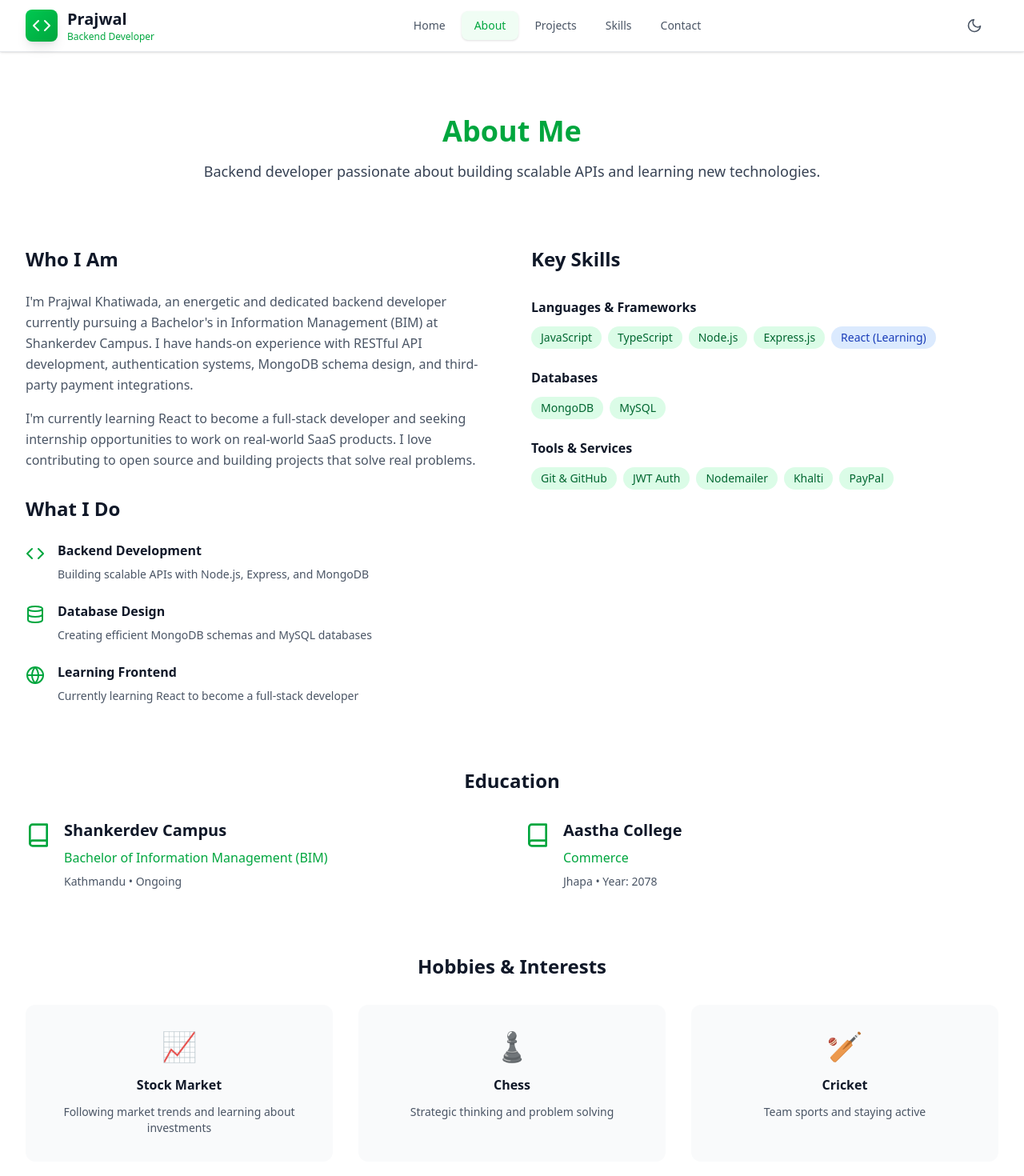
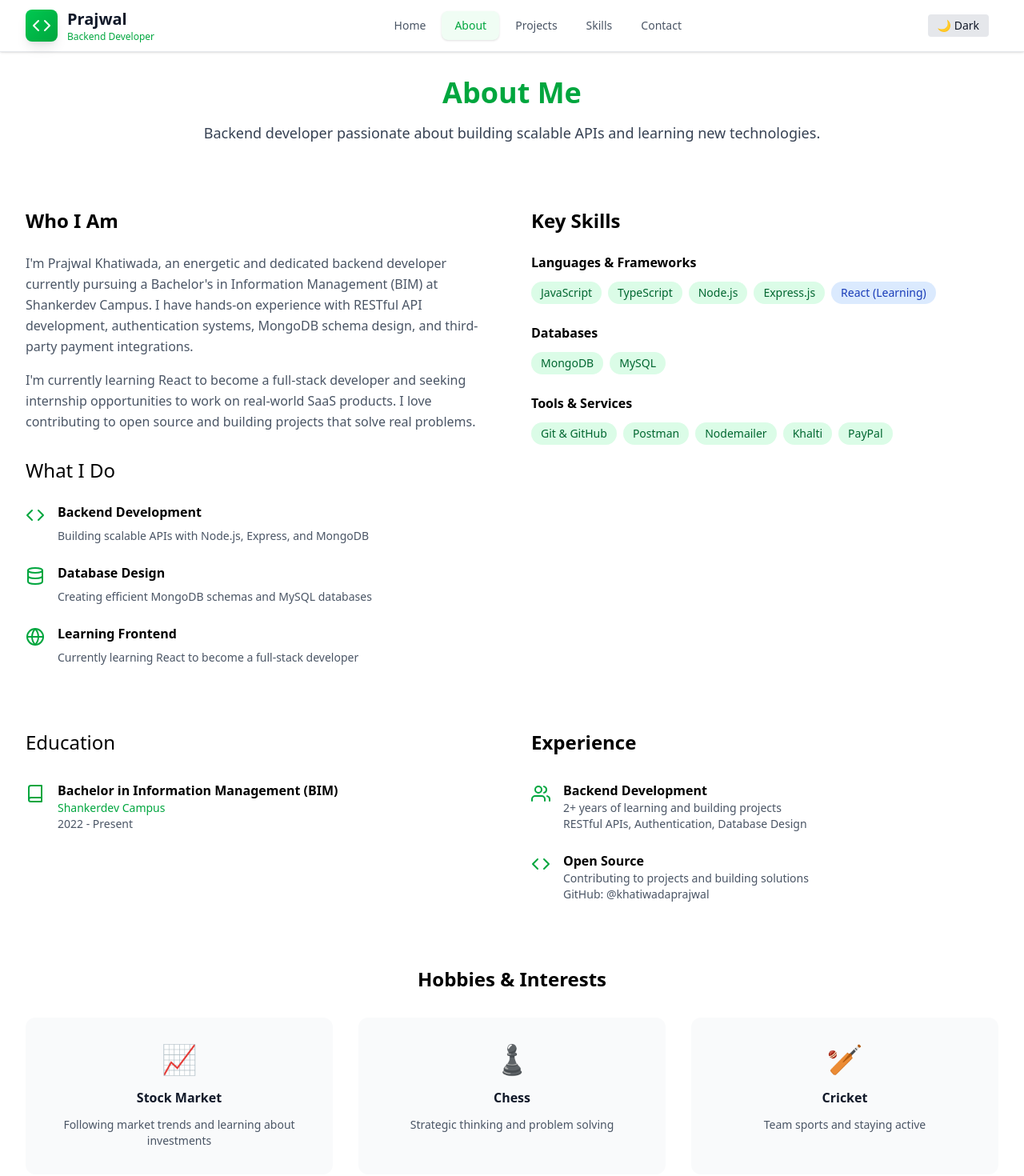
Before and after one commit to khatiwadaprajwal/portfolio-site, a React (Vite) app: page /about in a window 1280 px wide. Shown: the top 1470 px of the page at 80% size. Built offline with nearby package versions, Linux system fonts and the light colour scheme.

Commit message:
UI enhanced and dark and white toggle theme added

```diff
--- a/src/App.jsx
+++ b/src/App.jsx
@@ -9,32 +9,39 @@ import Skills from './pages/Skills';
 import Contact from './pages/Contact';
 
 function App() {
-  const [darkMode, setDarkMode] = useState(() => {
-    const saved = localStorage.getItem('darkMode');
-    return saved ? JSON.parse(saved) : false;
+  const [theme, setTheme] = useState(() => {
+    const savedTheme = localStorage.getItem('theme');
+    return savedTheme || 'light';
   });
 
+  const toggleTheme = () => {
+    setTheme((prev) => (prev === 'light' ? 'dark' : 'light'));
+  };
+
   useEffect(() => {
-    localStorage.setItem('darkMode', JSON.stringify(darkMode));
-    document.documentElement.classList.toggle('dark', darkMode);
-  }, [darkMode]);
+    localStorage.setItem('theme', theme);
+  }, [theme]);
 
-  const toggleDarkMode = () => setDarkMode(prev => !prev);
+  // Dynamic class variables
+  const bgColor = theme === 'light' ? 'bg-white' : 'bg-gray-900';
+  const textColor = theme === 'light' ? 'text-black' : 'text-white';
 
   return (
     <Router>
-      <div className="min-h-screen bg-white dark:bg-gray-900 transition-colors duration-300">
-        <Navbar darkMode={darkMode} toggleDarkMode={toggleDarkMode} />
-        <main className="pt-16">
+      <div className={`min-h-screen transition-colors duration-300 ${bgColor} ${textColor} flex flex-col`}>
+        <Navbar theme={theme} toggleTheme={toggleTheme} />
+
+        <main className="pt-16 flex-grow">
           <Routes>
-            <Route path="/" element={<Home />} />
-            <Route path="/about" element={<About />} />
-            <Route path="/projects" element={<Projects />} />
-            <Route path="/skills" element={<Skills />} />
-            <Route path="/contact" element={<Contact />} />
+            <Route path="/" element={<Home theme={theme} />} />
+            <Route path="/about" element={<About theme={theme} />} />
+            <Route path="/projects" element={<Projects theme={theme} />} />
+            <Route path="/skills" element={<Skills theme={theme} />} />
+            <Route path="/contact" element={<Contact theme={theme} />} />
           </Routes>
         </main>
-        <Footer />
+
+        <Footer theme={theme} />
       </div>
     </Router>
   );
--- a/src/components/Footer.jsx
+++ b/src/components/Footer.jsx
@@ -1,6 +1,7 @@
 import { FiGithub, FiMail } from 'react-icons/fi';
 import React from 'react';
-const Footer = () => {
+
+const Footer = ({ theme = "light" }) => {
   const socialLinks = [
     {
       name: 'GitHub',
@@ -14,16 +15,18 @@ const Footer = () => {
     },
   ];
 
+  const isDark = theme === "dark";
+
   return (
-    <footer className="bg-gray-50 dark:bg-gray-800 border-t border-gray-200 dark:border-gray-700">
+    <footer className={`${isDark ? 'bg-gray-800 text-white' : 'bg-gray-50 text-gray-900'} border-t ${isDark ? 'border-gray-700' : 'border-gray-200'}`}>
       <div className="max-w-7xl mx-auto px-4 sm:px-6 lg:px-8 py-12">
         <div className="grid grid-cols-1 md:grid-cols-3 gap-8">
           {/* About */}
           <div className="space-y-4">
-            <h3 className="text-lg font-semibold text-gray-900 dark:text-white">
+            <h3 className={`text-lg font-semibold ${isDark ? 'text-white' : 'text-gray-900'}`}>
               Prajwal Khatiwada
             </h3>
-            <p className="text-gray-600 dark:text-gray-400 text-sm">
+            <p className={`text-sm ${isDark ? 'text-gray-400' : 'text-gray-600'}`}>
               Backend developer passionate about building scalable APIs and learning new technologies.
               Currently pursuing BIM and seeking internship opportunities.
             </p>
@@ -31,27 +34,27 @@ const Footer = () => {
 
           {/* Quick Links */}
           <div className="space-y-4">
-            <h3 className="text-lg font-semibold text-gray-900 dark:text-white">
+            <h3 className={`text-lg font-semibold ${isDark ? 'text-white' : 'text-gray-900'}`}>
               Quick Links
             </h3>
             <ul className="space-y-2 text-sm">
               <li>
-                <a href="/about" className="text-gray-600 dark:text-gray-400 hover:text-green-600 dark:hover:text-green-400 transition-colors duration-200">
+                <a href="/about" className={`${isDark ? 'text-gray-400 hover:text-green-400' : 'text-gray-600 hover:text-green-600'} transition-colors duration-200`}>
                   About Me
                 </a>
               </li>
               <li>
-                <a href="/projects" className="text-gray-600 dark:text-gray-400 hover:text-green-600 dark:hover:text-green-400 transition-colors duration-200">
+                <a href="/projects" className={`${isDark ? 'text-gray-400 hover:text-green-400' : 'text-gray-600 hover:text-green-600'} transition-colors duration-200`}>
                   Projects
                 </a>
               </li>
               <li>
-                <a href="/skills" className="text-gray-600 dark:text-gray-400 hover:text-green-600 dark:hover:text-green-400 transition-colors duration-200">
+                <a href="/skills" className={`${isDark ? 'text-gray-400 hover:text-green-400' : 'text-gray-600 hover:text-green-600'} transition-colors duration-200`}>
                   Skills
                 </a>
               </li>
               <li>
-                <a href="/contact" className="text-gray-600 dark:text-gray-400 hover:text-green-600 dark:hover:text-green-400 transition-colors duration-200">
+                <a href="/contact" className={`${isDark ? 'text-gray-400 hover:text-green-400' : 'text-gray-600 hover:text-green-600'} transition-colors duration-200`}>
                   Contact
                 </a>
               </li>
@@ -60,17 +63,17 @@ const Footer = () => {
 
           {/* Contact Info */}
           <div className="space-y-4">
-            <h3 className="text-lg font-semibold text-gray-900 dark:text-white">
+            <h3 className={`text-lg font-semibold ${isDark ? 'text-white' : 'text-gray-900'}`}>
               Contact
             </h3>
             <div className="space-y-2 text-sm">
-              <p className="text-gray-600 dark:text-gray-400">
+              <p className={`${isDark ? 'text-gray-400' : 'text-gray-600'}`}>
                 prajwalkhatiwada28@gmail.com
               </p>
-              <p className="text-gray-600 dark:text-gray-400">
+              <p className={`${isDark ? 'text-gray-400' : 'text-gray-600'}`}>
                 +977 9824005179
               </p>
-              <p className="text-gray-600 dark:text-gray-400">
+              <p className={`${isDark ? 'text-gray-400' : 'text-gray-600'}`}>
                 Lalitpur, Nepal
               </p>
             </div>
@@ -78,7 +81,7 @@ const Footer = () => {
         </div>
 
         {/* Bottom Section */}
-        <div className="mt-8 pt-8 border-t border-gray-200 dark:border-gray-700">
+        <div className={`mt-8 pt-8 border-t ${isDark ? 'border-gray-700' : 'border-gray-200'}`}>
           <div className="flex justify-center">
             {/* Social Links */}
             <div className="flex space-x-4">
@@ -88,7 +91,7 @@ const Footer = () => {
                   href={social.url}
                   target="_blank"
                   rel="noopener noreferrer"
-                  className="text-gray-600 dark:text-gray-400 hover:text-green-600 dark:hover:text-green-400 transition-colors duration-200"
+                  className={`${isDark ? 'text-gray-400 hover:text-green-400' : 'text-gray-600 hover:text-green-600'} transition-colors duration-200`}
                   aria-label={social.name}
                 >
                   <social.icon className="w-5 h-5" />
--- a/src/components/Navbar.jsx
+++ b/src/components/Navbar.jsx
@@ -1,9 +1,8 @@
-import { useState } from 'react';
+import React,{useState} from 'react';
 import { Link, useLocation } from 'react-router-dom';
 import { FiMenu, FiX, FiSun, FiMoon, FiCode } from 'react-icons/fi';
-import React from 'react';
 
-const Navbar = ({ darkMode, toggleDarkMode }) => {
+const Navbar = ({  pageName, theme = "light", toggleTheme, children }) => {
   const [isOpen, setIsOpen] = useState(false);
   const location = useLocation();
 
@@ -14,11 +13,30 @@ const Navbar = ({ darkMode, toggleDarkMode }) => {
     { path: '/skills', label: 'Skills' },
     { path: '/contact', label: 'Contact' },
   ];
+    const isDark = theme === "dark";
+
+  const navbarStyle = isDark
+    ? "bg-gray-900 text-white"
+    : "bg-white text-gray-900 border-b";
+
+  const bodyStyle = isDark
+    ? "bg-gray-800 text-white min-h-screen"
+    : "bg-gray-100 text-black min-h-screen";
+
+  // Get user's first initial
+  const getInitial = (name) => {
+    return name ? name.charAt(0).toUpperCase() : "?";
+  };
+
 
   const isActive = (path) => location.pathname === path;
 
   return (
-    <nav className="fixed top-0 left-0 right-0 z-50 bg-white/90 dark:bg-gray-900/90 backdrop-blur-md border-b border-gray-200 dark:border-gray-700 shadow-sm">
+    <nav className={`fixed top-0 left-0 right-0 z-50 backdrop-blur-md border-b shadow-sm ${
+      isDark
+        ? 'bg-gray-900/90 border-gray-700'
+        : 'bg-white/90 border-gray-200'
+    }`}>
       <div className="max-w-7xl mx-auto px-4 sm:px-6 lg:px-8">
         <div className="flex justify-between items-center h-16">
           {/* Logo */}
@@ -27,7 +45,9 @@ const Navbar = ({ darkMode, toggleDarkMode }) => {
               <FiCode className="w-6 h-6 text-white" />
             </div>
             <div className="flex flex-col">
-              <span className="text-xl font-bold text-gray-900 dark:text-white group-hover:text-green-600 dark:group-hover:text-green-400 transition-colors duration-300">
+              <span className={`text-xl font-bold group-hover:text-green-600 dark:group-hover:text-green-400 transition-colors duration-300 ${
+                isDark ? 'text-white' : 'text-gray-900'
+              }`}>
                 Prajwal
               </span>
               <span className="text-xs text-green-600 dark:text-green-400 font-medium">
@@ -45,7 +65,9 @@ const Navbar = ({ darkMode, toggleDarkMode }) => {
                 className={`px-4 py-2 rounded-lg text-sm font-medium transition-all duration-200 ${
                   isActive(link.path)
                     ? 'text-green-600 dark:text-green-400 bg-green-50 dark:bg-green-900/20 shadow-sm'
-                    : 'text-gray-600 dark:text-gray-400 hover:text-gray-900 dark:hover:text-white hover:bg-gray-50 dark:hover:bg-gray-800'
+                    : isDark
+                      ? 'text-gray-400 hover:text-white hover:bg-gray-800'
+                      : 'text-gray-600 hover:text-gray-900 hover:bg-gray-50'
                 }`}
               >
                 {link.label}
@@ -56,18 +78,25 @@ const Navbar = ({ darkMode, toggleDarkMode }) => {
           {/* Right side buttons */}
           <div className="flex items-center space-x-3">
             {/* Dark mode toggle */}
-            <button
-              onClick={toggleDarkMode}
-              className="p-2 rounded-lg text-gray-600 dark:text-gray-400 hover:text-gray-900 dark:hover:text-white hover:bg-gray-100 dark:hover:bg-gray-800 transition-all duration-200"
-              aria-label="Toggle dark mode"
-            >
-              {darkMode ? <FiSun className="w-5 h-5" /> : <FiMoon className="w-5 h-5" />}
-            </button>
+           <button
+            onClick={toggleTheme}
+            className={`ml-2 px-3 py-1 rounded text-sm transition-colors duration-200 ${
+              isDark
+                ? 'bg-gray-700 hover:bg-gray-600 text-white'
+                : 'bg-gray-200 hover:bg-gray-300 text-gray-900'
+            }`}
+          >
+            {isDark ? "☀ Light" : "🌙 Dark"}
+          </button>
 
             {/* Mobile menu button */}
             <button
               onClick={() => setIsOpen(!isOpen)}
-              className="md:hidden p-2 rounded-lg text-gray-600 dark:text-gray-400 hover:text-gray-900 dark:hover:text-white hover:bg-gray-100 dark:hover:bg-gray-800 transition-all duration-200"
+              className={`md:hidden p-2 rounded-lg transition-all duration-200 ${
+                isDark
+                  ? 'text-gray-400 hover:text-white hover:bg-gray-800'
+                  : 'text-gray-600 hover:text-gray-900 hover:bg-gray-100'
+              }`}
               aria-label="Toggle mobile menu"
             >
               {isOpen ? <FiX className="w-5 h-5" /> : <FiMenu className="w-5 h-5" />}
@@ -78,7 +107,11 @@ const Navbar = ({ darkMode, toggleDarkMode }) => {
         {/* Mobile Navigation */}
         {isOpen && (
           <div className="md:hidden">
-            <div className="px-2 pt-2 pb-4 space-y-1 bg-white dark:bg-gray-900 border-t border-gray-200 dark:border-gray-700 shadow-lg">
+            <div className={`px-2 pt-2 pb-4 space-y-1 border-t shadow-lg ${
+              isDark
+                ? 'bg-gray-900 border-gray-700'
+                : 'bg-white border-gray-200'
+            }`}>
               {navLinks.map((link) => (
                 <Link
                   key={link.path}
@@ -87,7 +120,9 @@ const Navbar = ({ darkMode, toggleDarkMode }) => {
                   className={`block px-4 py-3 text-sm font-medium rounded-lg transition-all duration-200 ${
                     isActive(link.path)
                       ? 'text-green-600 dark:text-green-400 bg-green-50 dark:bg-green-900/20 shadow-sm'
-                      : 'text-gray-600 dark:text-gray-400 hover:text-gray-900 dark:hover:text-white hover:bg-gray-50 dark:hover:bg-gray-800'
+                      : isDark
+                        ? 'text-gray-400 hover:text-white hover:bg-gray-800'
+                        : 'text-gray-600 hover:text-gray-900 hover:bg-gray-50'
                   }`}
                 >
                   {link.label}
--- a/src/main.jsx
+++ b/src/main.jsx
@@ -6,8 +6,6 @@ import App from './App.jsx'
 
 createRoot(document.getElementById('root')).render(
   <React.StrictMode>
-
-      <App />
-
+   <App />
   </React.StrictMode>
 )
--- a/src/pages/About.jsx
+++ b/src/pages/About.jsx
@@ -3,7 +3,7 @@ import React from 'react';
 
 const About = () => {
   return (
-    <div className="min-h-screen py-20">
+    <div className=" py-8">
       <div className="max-w-7xl mx-auto px-4 sm:px-6 lg:px-8">
         {/* Header */}
         <div className="text-center mb-20">
@@ -20,7 +20,7 @@ const About = () => {
           {/* Personal Info */}
           <div className="space-y-8">
             <div>
-              <h2 className="text-2xl font-bold text-gray-900 dark:text-white mb-6">
+              <h2 className="text-2xl font-bold  mb-6">
                 Who I Am
               </h2>
               <p className="text-gray-600 dark:text-gray-400 leading-relaxed mb-4">
@@ -36,14 +36,14 @@ const About = () => {
             </div>
 
             <div>
-              <h2 className="text-2xl font-bold text-gray-900 dark:text-white mb-6">
+              <h2 className="text-2xl  mb-6">
                 What I Do
               </h2>
               <div className="space-y-6">
                 <div className="flex items-start space-x-4">
                   <FiCode className="w-6 h-6 text-green-600 dark:text-green-400 mt-1" />
                   <div>
-                    <h3 className="font-semibold text-gray-900 dark:text-white mb-2">Backend Development</h3>
+                    <h3 className="font-semibold  mb-2">Backend Development</h3>
                     <p className="text-gray-600 dark:text-gray-400 text-sm">
                       Building scalable APIs with Node.js, Express, and MongoDB
                     </p>
@@ -52,7 +52,7 @@ const About = () => {
                 <div className="flex items-start space-x-4">
                   <FiDatabase className="w-6 h-6 text-green-600 dark:text-green-400 mt-1" />
                   <div>
-                    <h3 className="font-semibold text-gray-900 dark:text-white mb-2">Database Design</h3>
+                    <h3 className="font-semibold  mb-2">Database Design</h3>
                     <p className="text-gray-600 dark:text-gray-400 text-sm">
                       Creating efficient MongoDB schemas and MySQL databases
                     </p>
@@ -61,7 +61,7 @@ const About = () => {
                 <div className="flex items-start space-x-4">
                   <FiGlobe className="w-6 h-6 text-green-600 dark:text-green-400 mt-1" />
                   <div>
-                    <h3 className="font-semibold text-gray-900 dark:text-white mb-2">Learning Frontend</h3>
+                    <h3 className="font-semibold  mb-2">Learning Frontend</h3>
                     <p className="text-gray-600 dark:text-gray-400 text-sm">
                       Currently learning React to become a full-stack developer
                     </p>
@@ -73,13 +73,13 @@ const About = () => {
 
           {/* Skills Overview */}
           <div className="space-y-8">
-            <h2 className="text-2xl font-bold text-gray-900 dark:text-white">
+            <h2 className="text-2xl font-bold  mb-6">
               Key Skills
             </h2>
 
             <div className="space-y-6">
               <div>
-                <h3 className="font-semibold text-gray-900 dark:text-white mb-3">Languages & Frameworks</h3>
+                <h3 className="font-semibold  mb-3">Languages & Frameworks</h3>
                 <div className="flex flex-wrap gap-2">
                   <span className="px-3 py-1 bg-green-100 dark:bg-green-900/30 text-green-800 dark:text-green-300 text-sm rounded-full">JavaScript</span>
                   <span className="px-3 py-1 bg-green-100 dark:bg-green-900/30 text-green-800 dark:text-green-300 text-sm rounded-full">TypeScript</span>
@@ -90,7 +90,7 @@ const About = () => {
               </div>
 
               <div>
-                <h3 className="font-semibold text-gray-900 dark:text-white mb-3">Databases</h3>
+                <h3 className="font-semibold  mb-3">Databases</h3>
                 <div className="flex flex-wrap gap-2">
                   <span className="px-3 py-1 bg-green-100 dark:bg-green-900/30 text-green-800 dark:text-green-300 text-sm rounded-full">MongoDB</span>
                   <span className="px-3 py-1 bg-green-100 dark:bg-green-900/30 text-green-800 dark:text-green-300 text-sm rounded-full">MySQL</span>
@@ -98,10 +98,10 @@ const About = () => {
               </div>
 
               <div>
-                <h3 className="font-semibold text-gray-900 dark:text-white mb-3">Tools & Services</h3>
+                <h3 className="font-semibold  mb-3">Tools & Services</h3>
                 <div className="flex flex-wrap gap-2">
                   <span className="px-3 py-1 bg-green-100 dark:bg-green-900/30 text-green-800 dark:text-green-300 text-sm rounded-full">Git & GitHub</span>
-                  <span className="px-3 py-1 bg-green-100 dark:bg-green-900/30 text-green-800 dark:text-green-300 text-sm rounded-full">JWT Auth</span>
+                  <span className="px-3 py-1 bg-green-100 dark:bg-green-900/30 text-green-800 dark:text-green-300 text-sm rounded-full">Postman</span>
                   <span className="px-3 py-1 bg-green-100 dark:bg-green-900/30 text-green-800 dark:text-green-300 text-sm rounded-full">Nodemailer</span>
                   <span className="px-3 py-1 bg-green-100 dark:bg-green-900/30 text-green-800 dark:text-green-300 text-sm rounded-full">Khalti</span>
                   <span className="px-3 py-1 bg-green-100 dark:bg-green-900/30 text-green-800 dark:text-green-300 text-sm rounded-full">PayPal</span>
@@ -111,42 +111,46 @@ const About = () => {
           </div>
         </div>
 
-        {/* Education */}
-        <div className="mb-20">
-          <h2 className="text-2xl font-bold text-gray-900 dark:text-white mb-8 text-center">
-            Education
-          </h2>
-          <div className="grid grid-cols-1 md:grid-cols-2 gap-8">
-            <div className="card">
+        {/* Education & Experience */}
+        <div className="grid grid-cols-1 lg:grid-cols-2 gap-12">
+          {/* Education */}
+          <div className="space-y-8">
+            <h2 className="text-2xl ">
+              Education
+            </h2>
+            <div className="space-y-6">
               <div className="flex items-start space-x-4">
-                <FiBook className="w-8 h-8 text-green-600 dark:text-green-400 mt-1" />
+                <FiBook className="w-6 h-6 text-green-600 dark:text-green-400 mt-1" />
                 <div>
-                  <h3 className="text-xl font-semibold text-gray-900 dark:text-white mb-2">
-                    Shankerdev Campus
-                  </h3>
-                  <p className="text-green-600 dark:text-green-400 font-medium mb-2">
-                    Bachelor of Information Management (BIM)
-                  </p>
-                  <p className="text-gray-600 dark:text-gray-400 text-sm">
-                    Kathmandu • Ongoing
-                  </p>
+                  <h3 className="font-semibold  dark:text-white">Bachelor in Information Management (BIM)</h3>
+                  <p className="text-green-600 dark:text-green-400 text-sm">Shankerdev Campus</p>
+                  <p className="text-gray-600 dark:text-gray-400 text-sm">2022 - Present</p>
                 </div>
               </div>
             </div>
+          </div>
 
-            <div className="card">
+          {/* Experience */}
+          <div className="space-y-8">
+            <h2 className="text-2xl font-bold  dark:text-white">
+              Experience
+            </h2>
+            <div className="space-y-6">
               <div className="flex items-start space-x-4">
-                <FiBook className="w-8 h-8 text-green-600 dark:text-green-400 mt-1" />
+                <FiUsers className="w-6 h-6 text-green-600 dark:text-green-400 mt-1" />
                 <div>
-                  <h3 className="text-xl font-semibold text-gray-900 dark:text-white mb-2">
-                    Aastha College
-                  </h3>
-                  <p className="text-green-600 dark:text-green-400 font-medium mb-2">
-                    Commerce
-                  </p>
-                  <p className="text-gray-600 dark:text-gray-400 text-sm">
-                    Jhapa • Year: 2078
-                  </p>
+                  <h3 className="font-semibold  dark:text-white">Backend Development</h3>
+                  <p className="text-gray-600 dark:text-gray-400 text-sm">2+ years of learning and building projects</p>
+                  <p className="text-gray-600 dark:text-gray-400 text-sm">RESTful APIs, Authentication, Database Design</p>
+                </div>
+              </div>
+
+              <div className="flex items-start space-x-4">
+                <FiCode className="w-6 h-6 text-green-600 dark:text-green-400 mt-1" />
+                <div>
+                  <h3 className="font-semibold  dark:text-white">Open Source</h3>
+                  <p className="text-gray-600 dark:text-gray-400 text-sm">Contributing to projects and building solutions</p>
+                  <p className="text-gray-600 dark:text-gray-400 text-sm">GitHub: @khatiwadaprajwal</p>
                 </div>
               </div>
             </div>
@@ -154,8 +158,8 @@ const About = () => {
         </div>
 
         {/* Hobbies & Interests */}
-        <div>
-          <h2 className="text-2xl font-bold text-gray-900 dark:text-white mb-8 text-center">
+        <div className='space-y-8 mt-20'>
+          <h2 className="text-2xl font-bold  mb-8 text-center">
             Hobbies & Interests
           </h2>
           <div className="grid grid-cols-1 md:grid-cols-3 gap-8">
```
Also changed, not shown: src/index.css (+50 -0 lines), src/pages/Contact.jsx (+37 -41 lines), src/pages/Home.jsx (+20 -14 lines), src/pages/Projects.jsx (+39 -31 lines), src/pages/Skills.jsx (+32 -43 lines).
